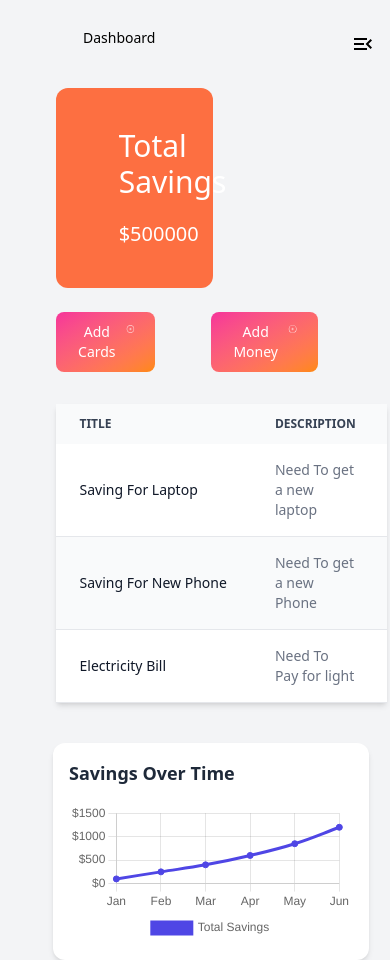
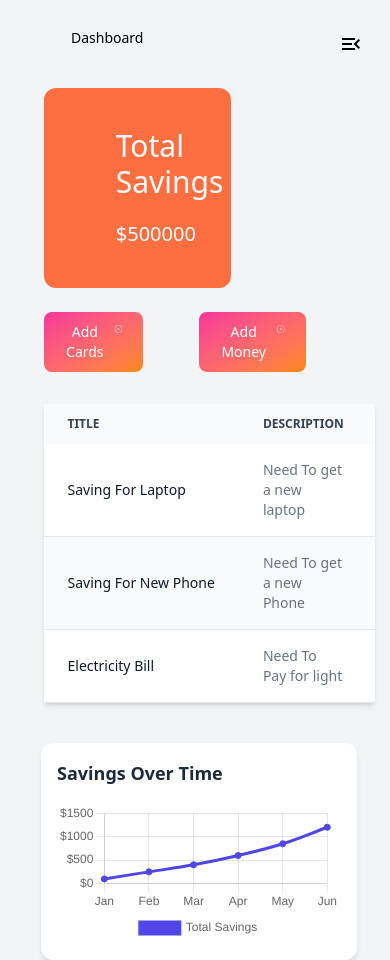
Before and after one commit to Kingsley-Opara/A-fintech-Savings-App, a Next.js app: page /savings in a window 390 px wide. Built offline with nearby package versions, Linux system fonts and the light colour scheme.

Commit message:
fixed the responsives of the savings page

```diff
--- a/src/app/savings/mainPage.jsx
+++ b/src/app/savings/mainPage.jsx
@@ -26,14 +26,14 @@ function MainPage() {
 
     }
   return (
-    <main className='ml-4 w-[90%] relative h-fit'>
+    <main className='ml-4 w-[90%] relative h-fit max-sm:ml-1'>
         <Navbar/>
         <section className='flex ml-5 mt-10 max-md:flex-col space-y-6'>
 
 
             <div className='w-1/2'>
 
-                <div className='bg-[#FD6F41] text-white p-10 rounded-xl w-[80%] max-md:w-[95%]'>
+                <div className='bg-[#FD6F41] text-white p-10 rounded-xl w-[80%] max-md:w-fit'>
                     <div className='ml-[30%] self-center place-content-center flex flex-col space-y-5'>
                         <p className='text-3xl'>Total Savings</p>
                         <p className='text-xl'>${savings}</p>
```
